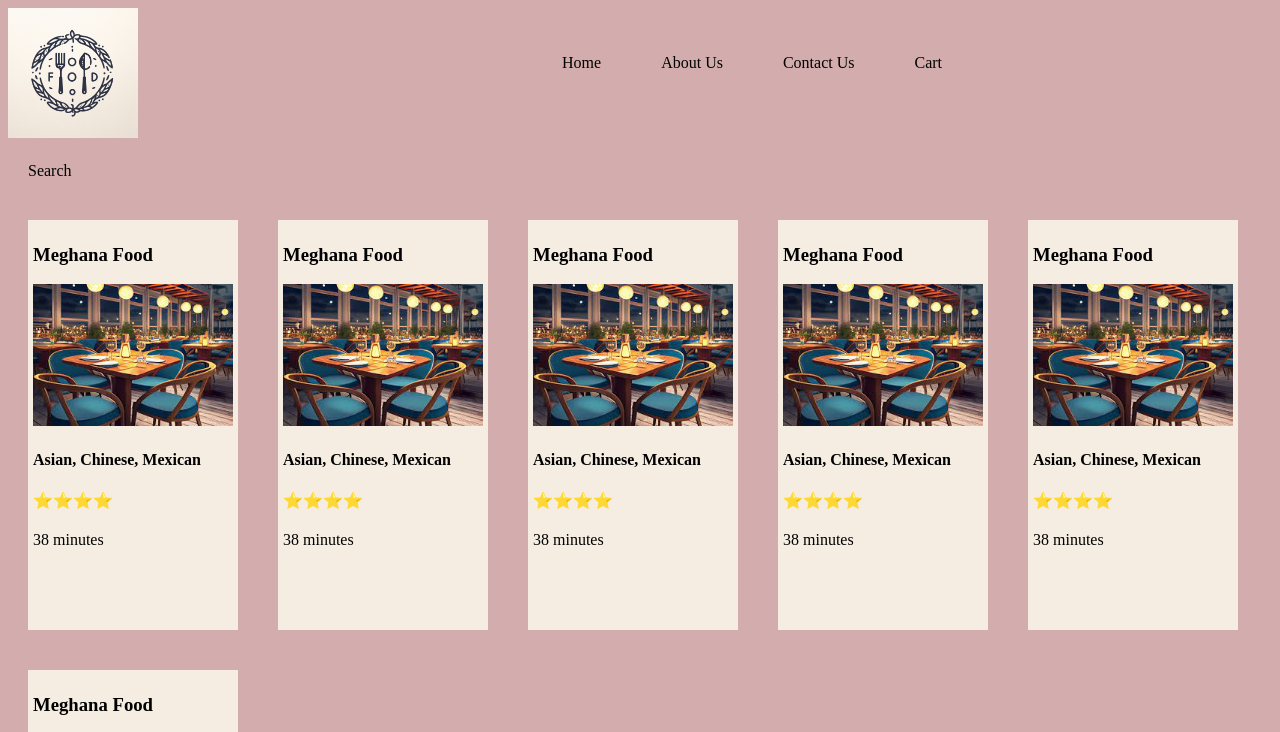
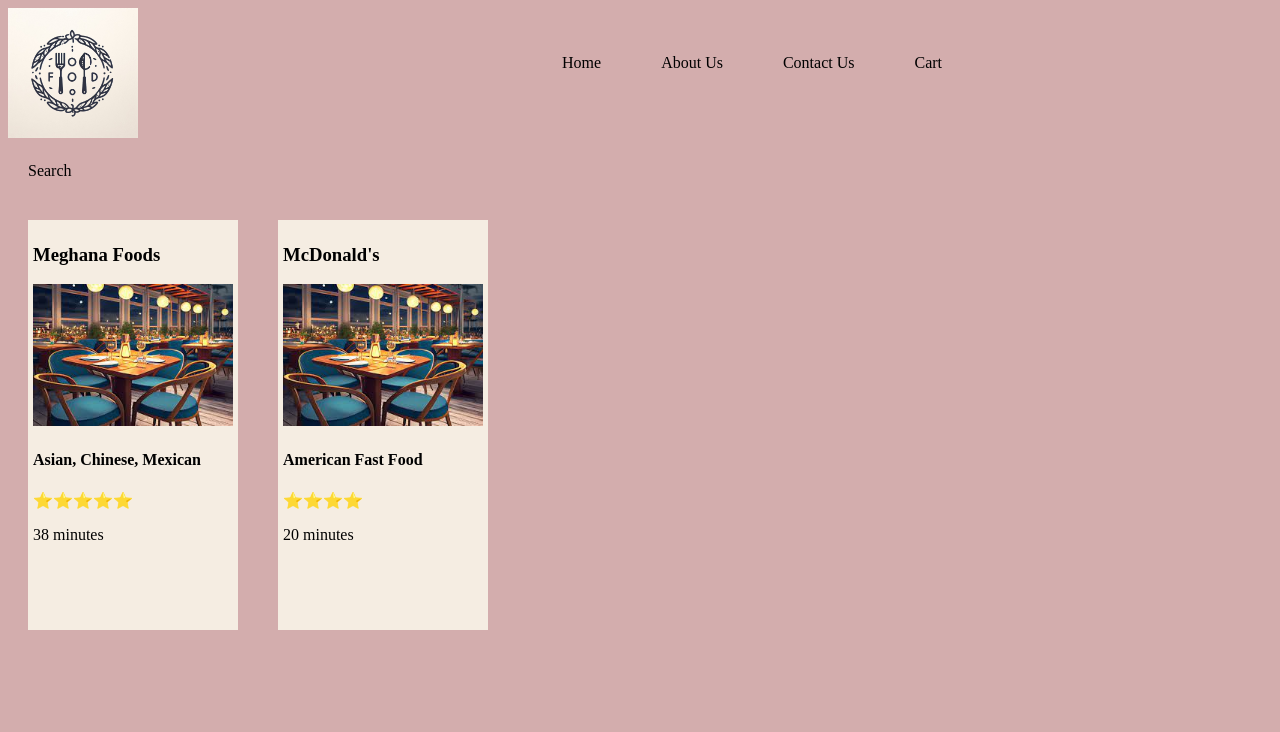
Before and after one commit to rakshapadiyar/Food-Ordering-App, a React (Vite) app: page / in a window 1280 px wide. Shown: the top 732 px of the page. Built offline with nearby package versions, Linux system fonts and the light colour scheme.

Commit message:
dynamically created cards using props

```diff
--- a/App.js
+++ b/App.js
@@ -7,16 +7,20 @@
   backgroundColor: "#f5ede2",
 };
 
-const RestaurantCard = () => {
+const RestaurantCard = (props) => {
+  let starCount = props.stars;
+  var s = "";
+  for (let i = 0; i < starCount; i++) s = s.concat("⭐");
+
   return (
     <div className="res-card" style={stylecard}>
       {/* INline style
     or stylr{{ backgroundColor: "#f5ede2"}} */}
-      <h3>Meghana Food</h3>
+      <h3>{props.resName}</h3>
       <img className="res-logo" alt="meghana food" src={meghanaFood} />
-      <h4>Asian, Chinese, Mexican</h4>
-      <h4>⭐⭐⭐⭐</h4>
-      <p>38 minutes</p>
+      <h4>{props.cuisine}</h4>
+      <p>{s}</p>
+      <p>{props.timeSLA} minutes</p>
     </div>
   );
 };
@@ -26,12 +30,19 @@
     <div className="body">
       <div className="search">Search</div>
       <div className="res-container">
-        <RestaurantCard />
-        <RestaurantCard />
-        <RestaurantCard />
-        <RestaurantCard />
-        <RestaurantCard />
-        <RestaurantCard />
+        <RestaurantCard
+          // passing props to a component
+          resName="Meghana Foods"
+          cuisine="Asian, Chinese, Mexican"
+          stars="5"
+          timeSLA="38"
+        />
+        <RestaurantCard
+          resName="McDonald's"
+          cuisine="American Fast Food"
+          stars="4"
+          timeSLA="20"
+        />
       </div>
     </div>
   );
```
Also changed, not shown: 2 other files (tests, documents, lock files or other folders).
